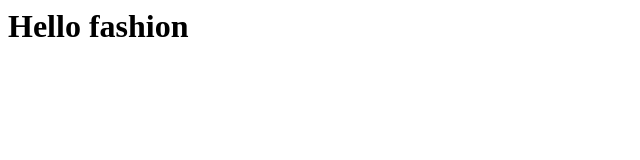
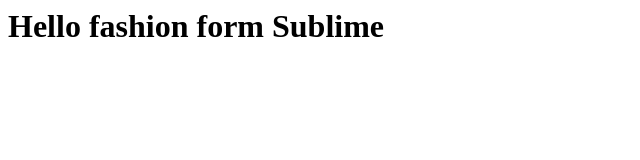
Before and after one commit to Timmach-bvnd2/Timmach-bvnd2.github.io, a plain HTML site: page fashion/index.html in a window 1280 px wide. Shown: the whole page, without its empty margins (0-640 px from the left). Drawn offline with Linux system fonts and the light colour scheme.

Commit message:
Update index.html
Update form Sublime

```diff
--- a/fashion/index.html
+++ b/fashion/index.html
@@ -1 +1 @@
-<h1>Hello fashion</h1>
+<h1>Hello fashion form Sublime</h1>
```
